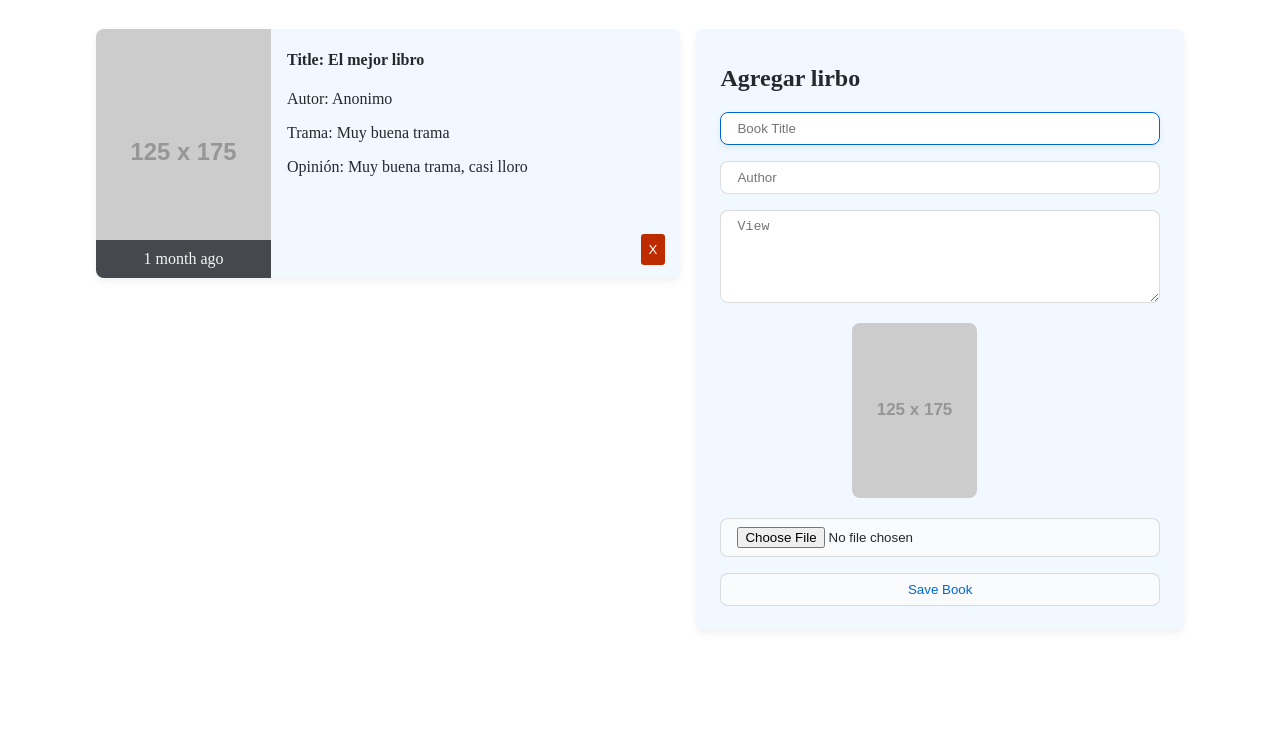
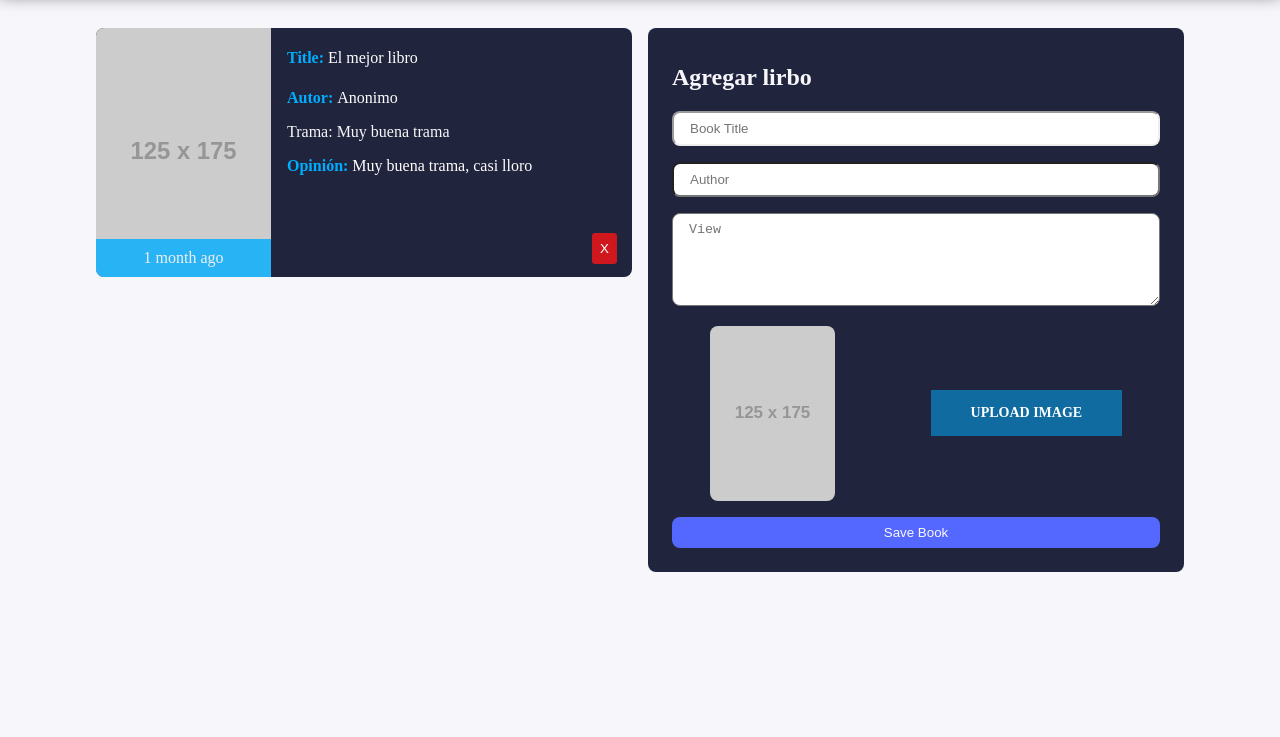
Before and after one commit to rearalf/javascript-fullstack, a website built with webpack: page frontend/index.html in a window 1280 px wide. Shown: the part 63-800 px from the top of the page. Built offline with nearby package versions, Linux system fonts and the light colour scheme; no server answers; placeholder pictures from the web are drawn by us.

Commit message:
Rediseño de colores y formulario

```diff
--- a/frontend/app.js
+++ b/frontend/app.js
@@ -23,6 +23,8 @@ document.getElementById('ListBooks').addEventListener('click', e => {
 
 document.querySelector('#inputImgForm').addEventListener('change', e => {
 	const imgForm = document.getElementById('imgForm');
+	const name = e.target.files[0].name;
+	document.getElementById('labelImgForm').innerHTML = name;
 	const curFiles = e.target.files;
 	for (const file of curFiles) {
 		if (validFileType(file)) {
--- a/frontend/index.html
+++ b/frontend/index.html
@@ -37,10 +37,11 @@
                 <textarea name="view" id="view" name="view" cols="5" rows="5" class="form-control" placeholder="View"
                     required></textarea>
             </div>
-            <div class="mb-1">
+            <div class="mb-1 contentImg">
                 <img src="https://placehold.co/125x175" class="imgForm" alt="imagen" id="imgForm">
                 <div class="custom-file">
-                    <input type="file" class="custom-file-input form-control" id="inputImgForm" name="inputImgForm"
+                    <label id="labelImgForm" for="inputImgForm">Upload image</label>
+                    <input type="file" class="form-control-file" id="inputImgForm" name="inputImgForm"
                         placeholder="Seleccione una imagen" />
                 </div>
             </div>
@@ -57,10 +58,10 @@
                     <span class="card-time">1 month ago</span>
                 </div>
                 <div class="card-body">
-                    <h4 class="card-title">Title: El mejor libro</h4>
-                    <p class="card-author">Autor: Anonimo</p>
-                    <p class="card-plot">Trama: Muy buena trama</p>
-                    <p class="card-opinion">Opinión: Muy buena trama, casi lloro</p>
+                    <h4 class="card-title">Title: <span>El mejor libro</span></h4>
+                    <p class="card-author">Autor: <span>Anonimo</span></p>
+                    <p class="card-plot">Trama: <span>Muy buena trama</span></p>
+                    <p class="card-opinion">Opinión: <span>Muy buena trama, casi lloro</span></p>
                     <button class="btn" id="1">X</button>
                 </div>
             </div>
--- a/frontend/services/UI.js
+++ b/frontend/services/UI.js
@@ -6,19 +6,20 @@ class UI {
 		const { books } = await bookServices.getBooks();
 		const listBooks = document.getElementById('ListBooks');
 		listBooks.innerHTML = '';
-		books.forEach(({ image, title, author, view, _id }) => {
+		books.forEach(({ image, title, author, view, _id, created_at }) => {
 			const div = document.createElement('div');
+			const img = image ? image : 'https://placehold.co/125x175';
 			div.className = 'card mb-2';
 			div.innerHTML = `
 			<div class="card-content-img">
-				<img src="${image}"
+				<img src="${img}"
 					class="card-img" alt="imagen">
 				<span class="card-time">1 month ago</span>
 			</div>
 			<div class="card-body">
-				<h4 class="card-title">Title: ${title}</h4>
-				<p class="card-author">Autor: ${author}</p>
-				<p class="card-opinion">Opinión: ${view}</p>
+				<h4 class="card-title">Title: <span>${title}</span></h4>
+				<p class="card-author">Autor: <span>${author}</span></p>
+				<p class="card-opinion">Opinión: <span>${view}</span></p>
 				<button class="btn" id="${_id}">X</button>
 			</div>
 		`;
--- a/frontend/styles/app.css
+++ b/frontend/styles/app.css
@@ -1,46 +1,13 @@
 :root {
-	--color-text-primary: #24292e;
-	--color-text-secondary: #586069;
-	--color-text-tertiary: #6a737d;
-	--color-text-placeholder: #6a737d;
-	--color-text-disabled: #6a737d;
-	--color-text-white: #fff;
-	--color-text-link: #0366d6;
-	--color-text-danger: #bd2c00;
-	--color-text-danger: #bd2c00;
-
-	--color-bg-primary: #fff;
-	--color-bg-secondary: #fafbfc;
-	--color-bg-tertiary: #f6f8fa;
-	--color-bg-info: #f1f8ff;
-	--color-bg-tertiary: #f6f8fa;
-
-	--color-header-bg: #24292e;
-	--color-header-text: #ffffff;
-
-	--color-shadow-small: 0 1px 0 rgba(27, 31, 35, 0.04);
-	--color-shadow-medium: 0 3px 6px rgba(149, 157, 165, 0.15);
-	--color-shadow-large: 0 8px 24px rgba(149, 157, 165, 0.2);
-	--color-shadow-extra-large: 0 12px 48px rgba(149, 157, 165, 0.3);
-	--color-shadow-highlight: inset 0 1px 0 hsla(0, 0%, 100%, 0.25);
-	--color-shadow-inset: inset 0 1px 0 rgba(225, 228, 232, 0.2);
-
-	--color-border-primary: #e1e4e8;
-	--color-btn-text: #24292e;
-	--color-btn-bg: #fafbfc;
-	--color-btn-bg-danger: #bd2c00;
-	--color-btn-border: rgba(27, 31, 35, 0.15);
-	--color-btn-shadow: 0 1px 0 rgba(27, 31, 35, 0.04);
-	--color-btn-hover-bg: #f3f4f6;
-	--color-btn-hover-border: rgba(27, 31, 35, 0.15);
-	--color-btn-selected-bg: #edeff2;
-	--color-btn-focus-bg: #fafbfc;
-	--color-btn-focus-border: rgba(27, 31, 35, 0.15);
-	--color-btn-focus-shadow: 0 0 0 3px rgba(3, 102, 214, 0.3);
-	--color-btn-shadow-active: inset 0 0.15em 0.3em rgba(27, 31, 35, 0.15);
-	--color-btn-shadow-input-focus: 0 0 0 0.2em rgba(3, 102, 214, 0.3);
-
-	--border-radius: .5rem;
+	--color-bg-primary: #f7f7fb;
+	--color-bg-second: #21243d;
+	--color-bg-third: #ffffff;
+	--color-bg-fourth: #00aeff;
+	--color-text-primary: #00aeff;
+	--color-text-second: #ffffff;
+	--color-text-third: #21243d;
+	--color-shadow-down: #00000080;
+	--border-radius: 8px;
 }
 
 *,
@@ -51,6 +18,10 @@
 
 a {
 	color: inherit;
+}
+
+ul {
+	margin: 0;
 }
 
 body {
@@ -82,10 +53,11 @@ body {
 
 .navbar {
 	width: 100%;
-	background-color: var(--color-header-bg);
-	color: var(--color-header-text);
-	box-shadow: 0 0 15px 0 var(--background-second);
+	background-color: var(--color-bg-third);
+	color: var(--color-text-primary);
+	box-shadow: 0 0 15px 0 var(--color-shadow-down);
 }
+
 .navbar a {
 	text-decoration: none;
 }
@@ -94,6 +66,7 @@ body {
 	display: flex;
 	align-items: center;
 	justify-content: space-between;
+	padding: 1rem 0;
 }
 
 .navbar-brand {
@@ -123,15 +96,17 @@ main.container {
 @media screen and (min-width: 772px) {
 	main.container {
 		grid-template-areas: "cards form";
+		grid-template-columns: 1fr 1fr;
 	}
 }
 
 .form,
 .card {
-	background-color: var(--color-bg-info);
+	background-color: var(--color-bg-second);
 	display: flex;
 	border-radius: var(--border-radius);
-	box-shadow: var(--color-shadow-medium);
+	box-shadow: var(--color-shadow-down);
+	color: var(--color-bg-primary);
 }
 
 .card-content-img {
@@ -165,8 +140,8 @@ main.container {
 
 .card .btn {
 	border-radius: .2rem;
-	background-color: var(--color-btn-bg-danger);
-	color: var(--color-text-white);
+	background-color: #ce181e;
+	color: var(--color-text-second);
 	position: absolute;
 	bottom: 5px;
 	right: 15px;
@@ -176,27 +151,38 @@ main.container {
 	opacity: .8;
 }
 
+.card-title,
+.card-author,
+.card-opinion {
+	color: var(--color-text-primary);
+	font-weight: 700;
+}
+.card-title span,
+.card-author span,
+.card-opinion span {
+	color: var(--color-text-second);
+	font-weight: 500;
+}
+
 .form {
 	flex-direction: column;
 	padding: 1rem 1.5rem;
 }
 
 .form .btn {
-	border: 1px solid var(--color-btn-border);
-	background-color: var(--color-btn-bg);
-	color: var(--color-text-link);
+	background: #5468ff;
+	color: var(--color-bg-primary);
 }
 
 .form .btn:hover {
-	background-color: var(--color-btn-hover-bg);
+	opacity: .8;
 }
 
 .form-control {
 	width: 100%;
-	border: 1px solid var(--color-btn-border);
 	padding: .5rem 1rem;
 	border-radius: var(--border-radius);
-	color: var(--color-text-primary);
+	color: var(--color-text-third);
 	outline: none;
 }
 
@@ -208,11 +194,35 @@ main.container {
 .form .imgForm {
 	width: 125px;
 	height: 175px;
-	margin: 0 30% 1em;
 	border-radius: var(--border-radius);
 }
 
-.custom-file input[type="file"] {
-	background-color: var(--color-btn-bg);
+.form .contentImg {
+	display: flex;
+	justify-content: space-around;
+	gap: 20px;
+	align-items: center;
+}
+
+.form-control-file {
+	width: 0.1px;
+	height: 0.1px;
+	opacity: 0;
+	overflow: hidden;
+	position: absolute;
+	z-index: -1;
+}
+
+label[for="inputImgForm"] {
+	font-size: 14px;
+	font-weight: 600;
+	color: #fff;
+	background-color: #106ba0;
+	display: inline-block;
+	transition: all .5s;
 	cursor: pointer;
+	padding: 15px 40px !important;
+	text-transform: uppercase;
+	width: fit-content;
+	text-align: center;
 }
```
